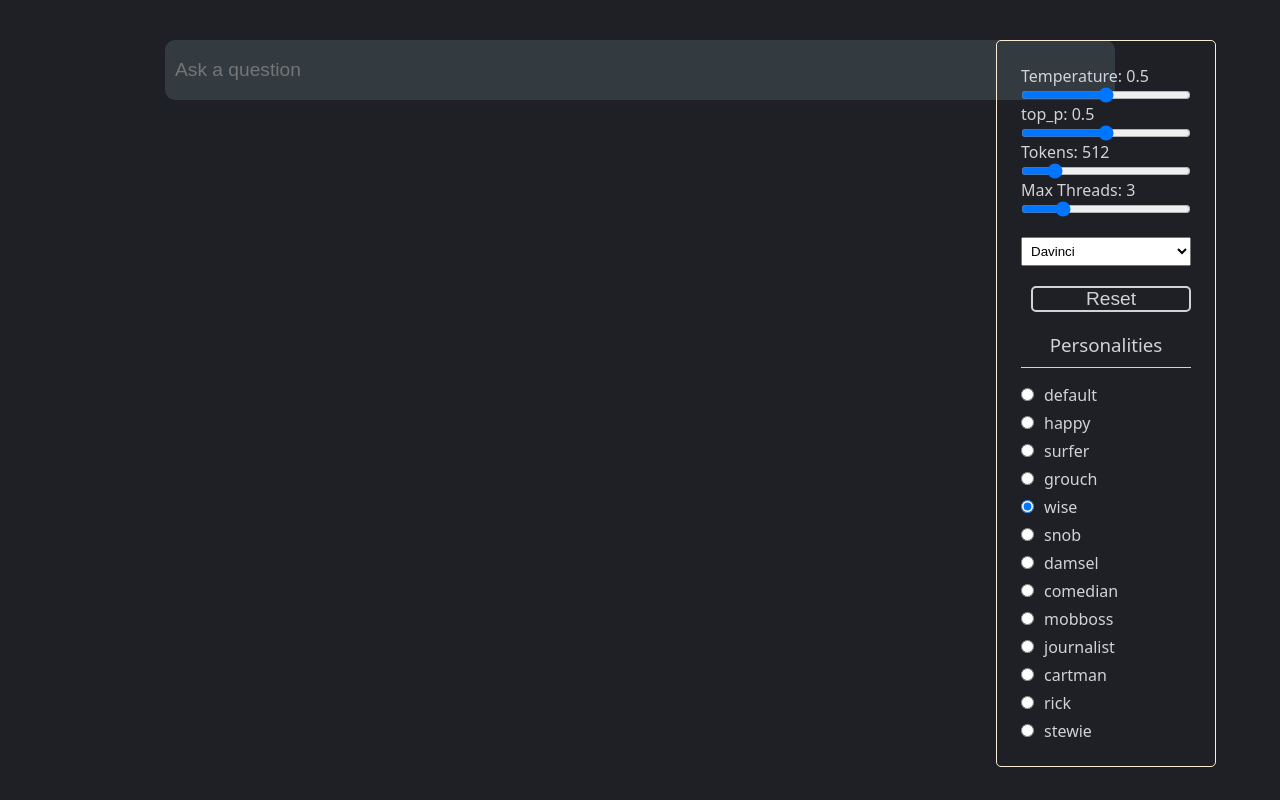
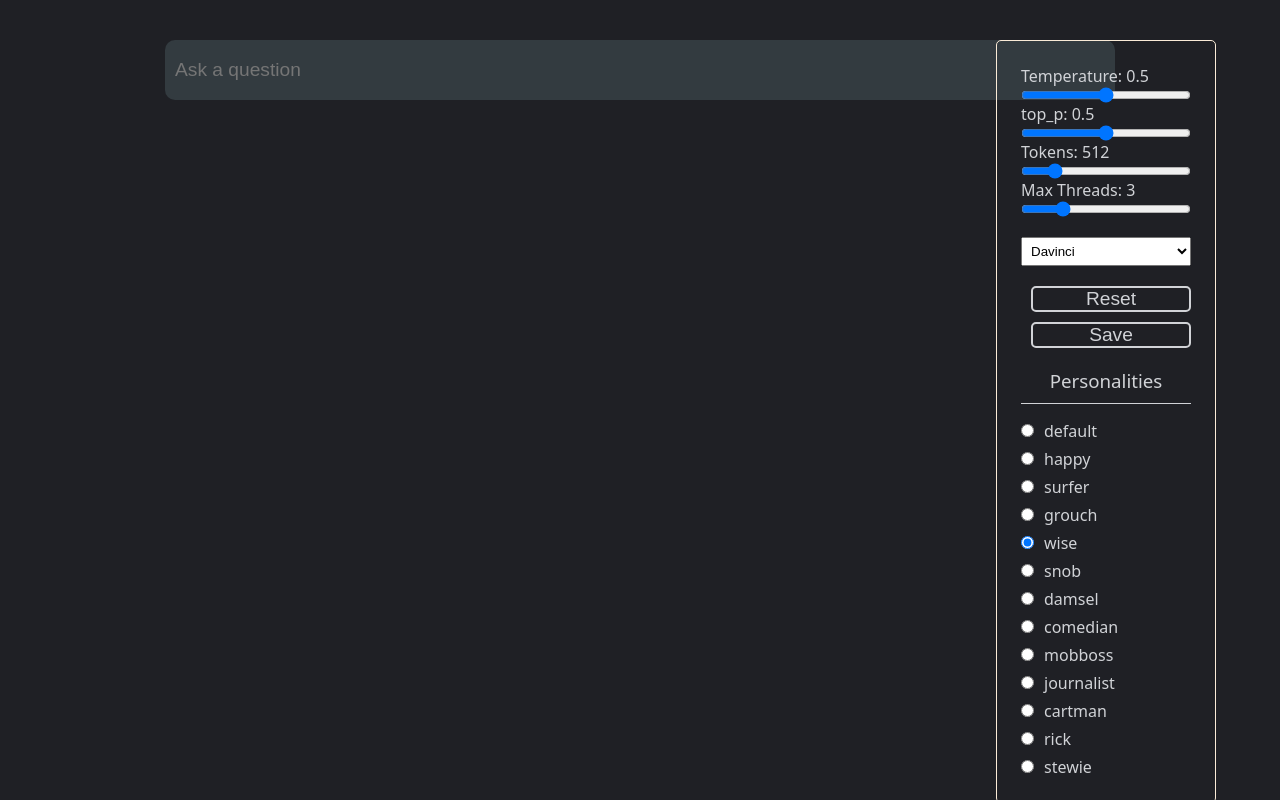
Before and after one commit to jas3333/GPT-Helper, a React (Create React App) app in the folder client/: page / in a window 1280 px wide. Built offline with nearby package versions, Linux system fonts and the light colour scheme.

Commit message:
Conversations now save to database

```diff
--- a/client/src/components/PromptController.js
+++ b/client/src/components/PromptController.js
@@ -13,6 +13,7 @@ const PromptController = ({
     setThreadSize,
     threadSize,
     setChatResponse,
+    onSave,
 }) => {
     const personasArray = Object.entries(personas);
     return (
@@ -73,6 +74,7 @@ const PromptController = ({
                     <option value='text-ada-001'>Ada</option>
                 </select>
             </form>
+            <div className='container-col '>
                 <button
                     className='btn mg-top-md mg-left-sm'
                     title='Reset the conversation thread. As the conversation gets bigger, so will the token requirements.'
@@ -80,6 +82,11 @@ const PromptController = ({
                 >
                     Reset
                 </button>
+                <button className='btn mg-top-sm mg-left-sm' onClick={onSave}>
+                    Save
+                </button>
+            </div>
+
             <h3 className='text-center mg-top-md'>Personalities</h3>
             <div className='underline-full mg-top-sm'></div>
             <div className='mg-top-sm'>
--- a/client/src/pages/Home.js
+++ b/client/src/pages/Home.js
@@ -41,6 +41,17 @@ const Home = () => {
 
     // Values for Completion
     const [chatResponse, setChatResponse] = useState([]);
+
+    const onSave = async () => {
+        const packedConversation = { title: chatResponse[0].promptQuestion, conversation: [...chatResponse] };
+        setChatResponse([]);
+
+        try {
+            const post = await axios.post('http://localhost:5001/api', packedConversation);
+        } catch (error) {
+            console.log(error);
+        }
+    };
 
     const onSubmit = async (event) => {
         event.preventDefault();
@@ -116,6 +127,7 @@ const Home = () => {
         setThreadSize,
         threadSize,
         setChatResponse,
+        onSave,
     };
 
     return (
```
Also changed, not shown: 1 other file (tests, documents, lock files or other folders). Lines whose indentation alone changed are shown as unchanged.
